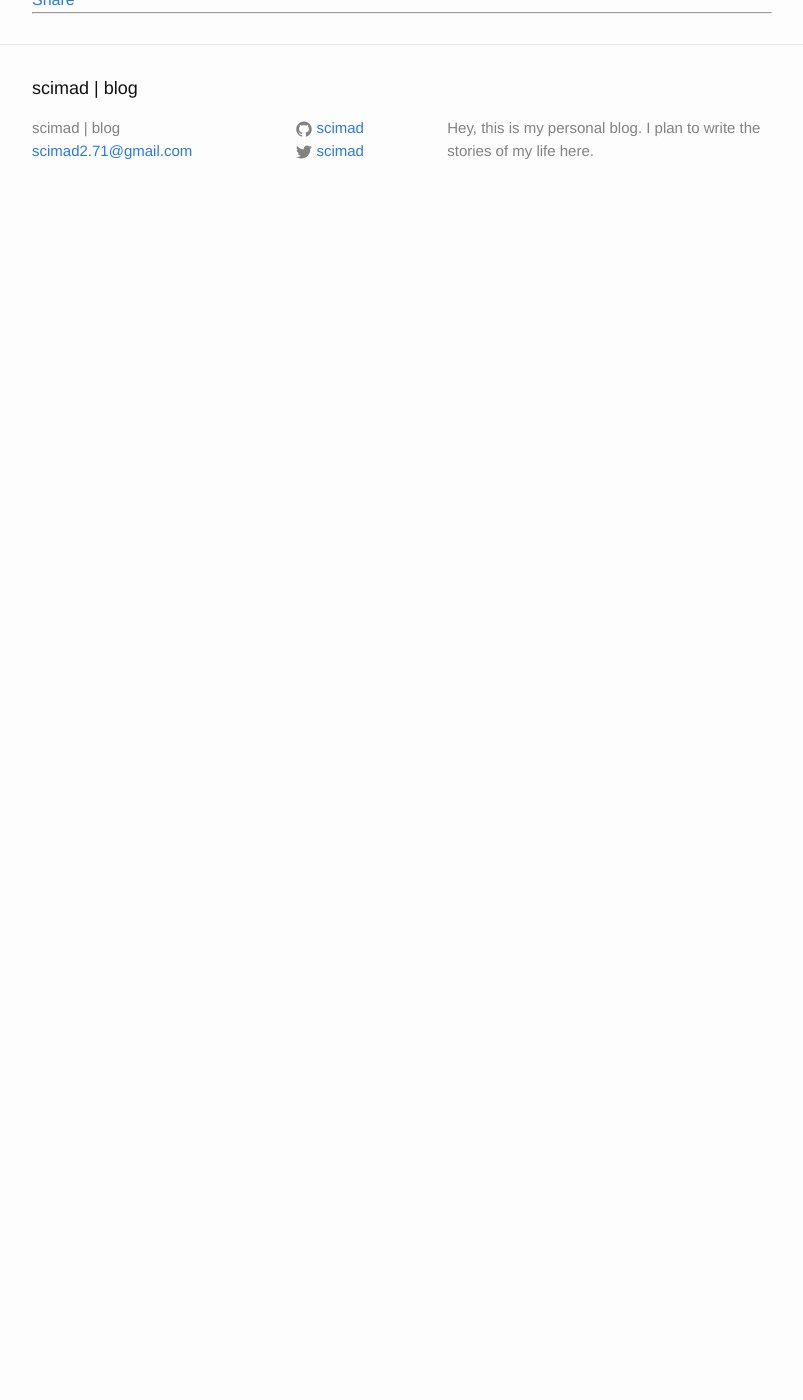
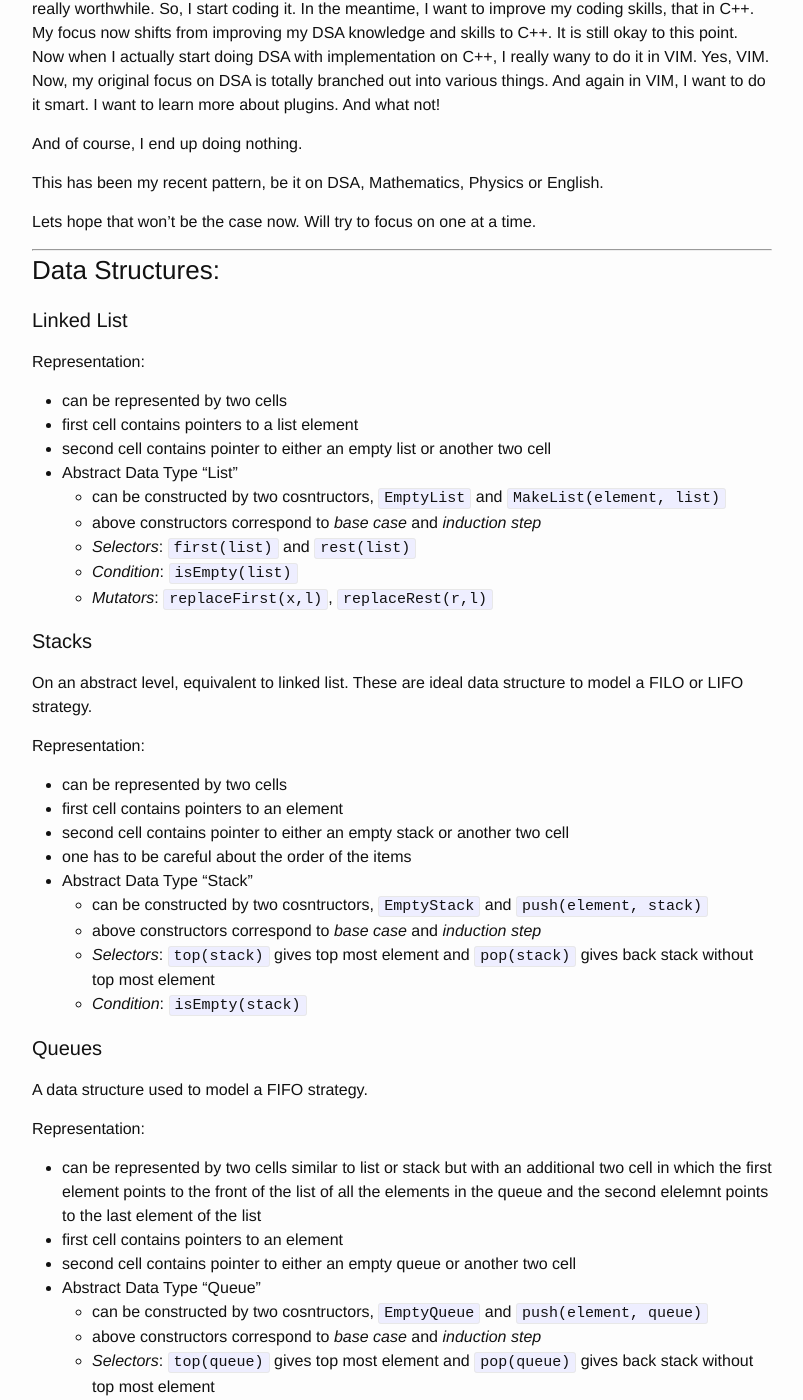
Before and after one commit to scimad/scimad.github.io, a Jekyll site: the page built from _posts/programming/c++/2021-04-16-revising-dsa.markdown, in a window 1280 px wide and 1400 px high, scrolled down 322 px. Shown: the whole window, without its empty margins (238-1041 px from the left). Built offline with Jekyll 4.4.1, drawn with Linux system fonts in a browser that asks for light colours; before the commit the page ends 900 px from its top, so only the background shows below that; some of the changed text lies outside the part shown.

Commit message:
Add basic dsa

```diff
--- a/_posts/programming/c++/2021-04-16-revising-dsa.markdown
+++ b/_posts/programming/c++/2021-04-16-revising-dsa.markdown
@@ -1,8 +1,77 @@
 ---
 layout: post
-title:  "Revising Data Structures and Algorithm"
+title:  "Revising Data Structures and Algorithms"
 date:   2021-04-16 17:58:00 +0545
 categories: c++
 ---
 
-Quite often, I am trapped in a vicious cycle.
+Off topic, quite often I am trapped in a vicious cycle of learning.
+
+I start with a topic that I want to study, say DSA for now. I then think that studying without coding isn't really worthwhile. So, I start coding it. In the meantime, I want to improve my coding skills, that in C++. My focus now shifts from improving my DSA knowledge and skills to C++. It is still okay to this point. Now when I actually start doing DSA with implementation on C++, I really wany to do it in VIM. Yes, VIM. Now, my original focus on DSA is totally branched out into various things. And again in VIM, I want to do it smart. I want to learn more about plugins. And what not!
+
+And of course, I end up doing nothing.
+
+This has been my recent pattern, be it on DSA, Mathematics, Physics or English.
+
+Lets hope that won't be the case now. Will try to focus on one at a time.
+
+---
+
+### Data Structures:
+#### Linked List
+Representation:
+- can be represented by two cells
+- first cell contains pointers to a list element
+- second cell contains pointer to either an empty list or another two cell
+- Abstract Data Type "List"
+    - can be constructed by two cosntructors, `EmptyList` and `MakeList(element, list)`
+    - above constructors correspond to *base case* and *induction step*
+    - *Selectors*: `first(list)` and `rest(list)`
+    - *Condition*: `isEmpty(list)`
+    - *Mutators*: `replaceFirst(x,l)`, `replaceRest(r,l)`
+
+#### Stacks
+On an abstract level, equivalent to linked list. These are ideal data structure to model a FILO or LIFO strategy.
+
+Representation:
+
+- can be represented by two cells
+- first cell contains pointers to an element
+- second cell contains pointer to either an empty stack or another two cell
+- one has to be careful about the order of the items
+- Abstract Data Type "Stack"
+    - can be constructed by two cosntructors, `EmptyStack` and `push(element, stack)`
+    - above constructors correspond to *base case* and *induction step*
+    - *Selectors*: `top(stack)` gives top most element and `pop(stack)` gives back stack without top most element
+    - *Condition*: `isEmpty(stack)`
+
+#### Queues
+A data structure used to model a FIFO strategy.
+
+Representation:
+- can be represented by two cells similar to list or stack but with an additional two cell in which the first element points to the front of the list of all the elements in the queue and the second elelemnt points to the last element of the list
+- first cell contains pointers to an element
+- second cell contains pointer to either an empty queue or another two cell
+- Abstract Data Type "Queue"
+    - can be constructed by two cosntructors, `EmptyQueue` and `push(element, queue)`
+    - above constructors correspond to *base case* and *induction step*
+    - *Selectors*: `top(queue)` gives top most element and `pop(queue)` gives back stack without top most element
+    - *Condition*: `isEmpty(queue)`
+
+#### Doubly Linked List
+#### Circularly Linked List
+
+### Advantages of Abstract Data Types
+Aho, Hopcroft and Ullman (1983) say:
+> At first, it may seem tedious writing procedures to govern all accesses to the underlying structures. However, if we discipline ourselves to writing programs in terms of the operations for manipulating abstract data types rather than making use of particular implementations details, then we can modify programs more readily by reimplementing the operations rather than searching all programs for places where we have made accesses to the underlying data structures. This flexibility can be particularly important in large software efforts, and the reader should
+not judge the concept by the necessarily tiny examples found in this book.
+
+# References:
+* Lecture Notes for Data Structures and Algorithms (Version of 27 March 2019, revised each year by John Bullinaria)
+
+#### PS:
+* Parts of the article is inspired from the references and is presented as is and with some modification. No infringement of copyright is intended.
+
+----------
+Last Updated: Monday, 19 April, 2021 10:10:49 NPT
+Author: Madhav Humagain (scimad)
```
